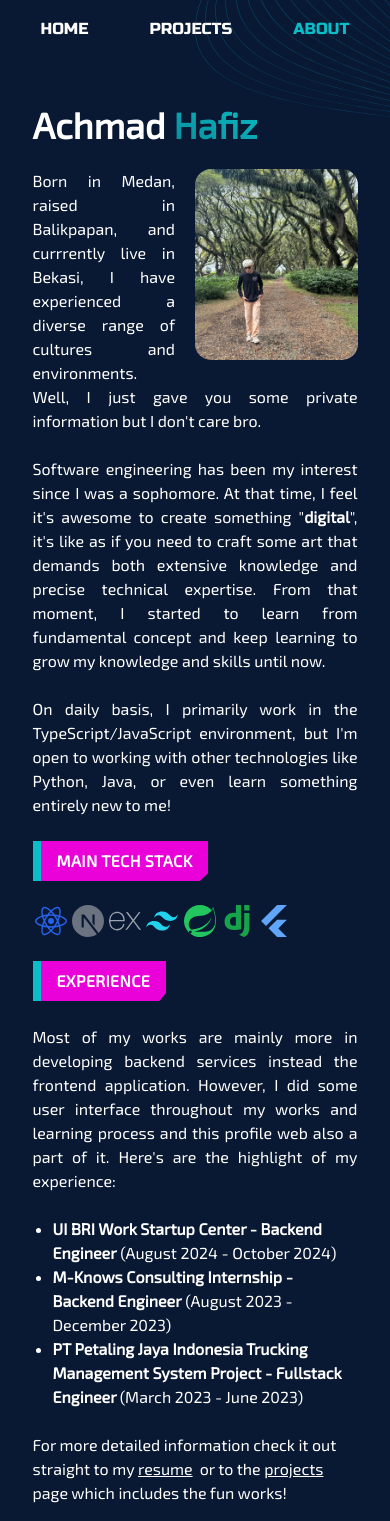
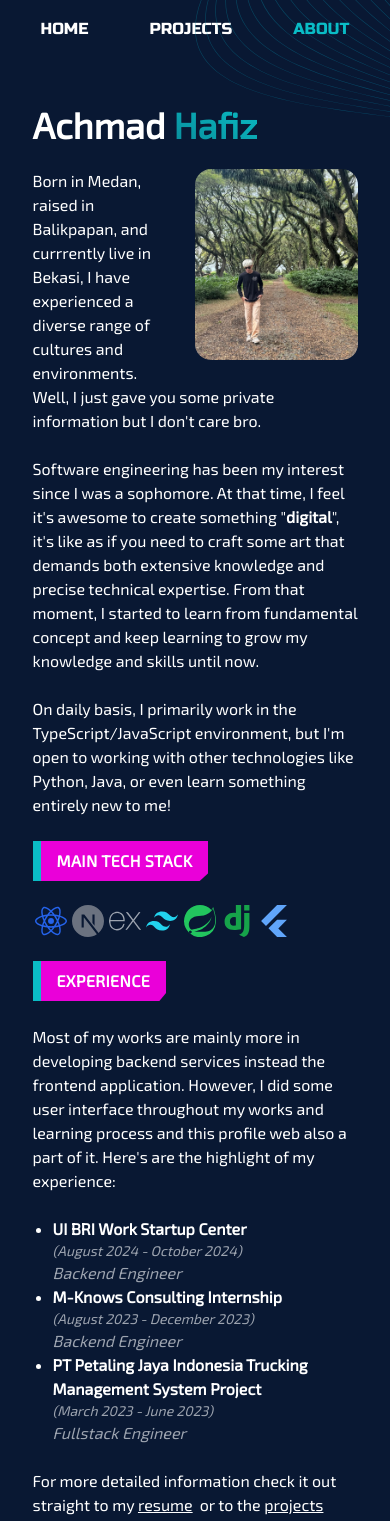
Before and after one commit to bebelacboy/achmadhafiz, a Next.js app: page /about in a window 390 px wide. Shown: the top 1521 px of the page. Built offline with nearby package versions, Linux system fonts and the light colour scheme.

Commit message:
feat: upgrade styling of overall  p element and experience section in about page

```diff
--- a/src/app/about/page.tsx
+++ b/src/app/about/page.tsx
@@ -19,7 +19,7 @@ export default function About() {
         <ImageLightbox className="ms-5 mb-2 float-right w-1/2 md:w-2/5 lg:w-1/5" imageClassName="rounded-2xl mx-auto"
               width={700} height={100} src="/images/about/me.jpg" alt="far from 'formal'" />
         <article>
-          <p className="mb-6 text-justify">
+          <p className="mb-6">
             Born in Medan, raised in Balikpapan, and currrently live in Bekasi,
             I have experienced a diverse range of cultures and environments. Well, I just
             gave you some private information but I don&apos;t care bro.
@@ -38,7 +38,7 @@ export default function About() {
 
           <TechStackIcons className="mb-6 w-4/5 md:w-2/5" colorful={true} techs={techStacks}/>
           <Subtitle>Experience</Subtitle>
-          <p className="mb-6 text-justify">
+          <p className="mb-6">
             Most of my works are mainly more in developing backend services instead the frontend application.
             However, I did some user interface throughout my works and learning process and this profile web
             also a part of it.
@@ -46,14 +46,19 @@ export default function About() {
           </p>
           <ul className="list-disc ms-5 mb-6">
             <li>
-              <p> <span className="font-semibold">UI BRI Work Startup Center - Backend Engineer</span> &#40;August 2024 - October 2024&#41;</p>
+              <p className="font-semibold"> UI BRI Work Startup Center</p>
+              <p className="italic text-gray-400 text-sm">&#40;August 2024 - October 2024&#41;</p>
+              <p className="italic text-gray-400">Backend Engineer</p>
             </li>
             <li>
-              <p>  <span className="font-semibold">M-Knows Consulting Internship - Backend Engineer</span> &#40;August 2023 - December 2023&#41;</p>
+              <p className="font-semibold">M-Knows Consulting Internship</p>
+              <p className="italic text-gray-400 text-sm">&#40;August 2023 - December 2023&#41;</p>
+              <p className="italic text-gray-400">Backend Engineer</p>
             </li>
             <li>
-              <p> <span className="font-semibold"> PT Petaling Jaya Indonesia Trucking Management System Project - Fullstack Engineer </span>&#40;March 2023 - June 2023&#41;
-              </p>
+              <p className="font-semibold"> PT Petaling Jaya Indonesia Trucking Management System Project </p>
+              <p className="italic text-gray-400 text-sm">&#40;March 2023 - June 2023&#41;</p>
+              <p className="italic text-gray-400">Fullstack Engineer</p>
             </li>
           </ul>
           <p className="mb-6">
--- a/src/app/globals.css
+++ b/src/app/globals.css
@@ -15,7 +15,7 @@ body {
 
 
 p {
-  @apply text-base md:text-lg;
+  @apply text-base md:text-lg md:text-justify;
 }
 
 .layout {
--- a/src/app/page.tsx
+++ b/src/app/page.tsx
@@ -10,11 +10,10 @@ import UnstyledLink from "@/components/Link/UnstyledLink";
 export default function Home() {
   const featuredProjectFrontmatter: ProjectFrontmatter = getFrontmatterBySlug({type: 'projects', slug: 'pokedex'}) as ProjectFrontmatter;
   return (
-    <>
 
       <main className="layout">
         <section className="mb-6 fade-in">
-          <article className="flex flex-col gap-y-3 mb-7">
+          <article className="flex flex-col gap-y-3">
 
             <h1 className="text-4xl md:text-5xl font-extrabold">Hi, i&apos;m <GradientText>Hafiz</GradientText></h1>
             <h2 className="text-xl font-semibold">Software Engineer</h2>
@@ -53,6 +52,5 @@ export default function Home() {
           </article>
         </section>
       </main>
-    </>
   );
 }
--- a/src/components/CustomMDXComponent.tsx
+++ b/src/components/CustomMDXComponent.tsx
@@ -31,7 +31,7 @@ const components = {
     </Subtitle>
   ),
   p: (props: React.ComponentPropsWithoutRef<'p'>) => (
-    <p {...props} className='text-justify mb-6'>
+    <p {...props} className='mb-6'>
       {props.children}
     </p>
   ),
--- a/src/constants/metadata.tsx
+++ b/src/constants/metadata.tsx
@@ -16,7 +16,7 @@ export const rootMetadata: Metadata = {
     url: `https://${DOMAIN}`,
     siteName: "Achmad Hafiz",
     images: {
-        url: `https://${DOMAIN}/favicon/android-chrome-512x512.png`, // Must be an absolute URL
+        url: `https://${DOMAIN}/images/achmadhafiz-card.png`, // Must be an absolute URL
         width: 800,
         height: 600,
       },
@@ -32,7 +32,7 @@ export const rootMetadata: Metadata = {
     },
     description: "Achmad Hafiz portfolio website as a Software Engineer. He's passionate in exploring web technologies whether it is front end development or back end development.",
     creator: '@superbebelac',
-    images: `https://${DOMAIN}/favicon/android-chrome-512x512.png`, // Must be an absolute URL
+    images: `https://${DOMAIN}/images/achmadhafiz-card.png`, // Must be an absolute URL
   },
   robots: {
     index: true,
@@ -66,7 +66,7 @@ export const projectsMetadata: Metadata = {
     title: "Projects",
     description: "Showcase of Achmad Hafiz's Project throughout his software engineering journey.",
     creator: '@superbebelac',
-    images: `https://${DOMAIN}/favicon/android-chrome-512x512.png`,
+    images: `https://${DOMAIN}/images/achmadhafiz-card.png`,
   }
 };
 
@@ -91,7 +91,7 @@ export const aboutMetadata: Metadata = {
     title: "About",
     description: "Background of Achmad Hafiz as a Software Engineer and some of his personal information",
     creator: '@superbebelac',
-    images: `https://${DOMAIN}/favicon/android-chrome-512x512.png`,
+    images: `https://${DOMAIN}/images/achmadhafiz-card.png`,
   }
 };
 export const projectDetailMetadata: Metadata = {
@@ -115,6 +115,6 @@ export const projectDetailMetadata: Metadata = {
     title: "About",
     description: "Background of Achmad Hafiz as a Software Engineer and some of his personal information",
     creator: '@superbebelac',
-    images: `https://${DOMAIN}/favicon/android-chrome-512x512.png`,
+    images: `https://${DOMAIN}/images/achmadhafiz-card.png`,
   }
 };
```
Also changed, not shown: public/images/achmadhafiz-card.png (added).
